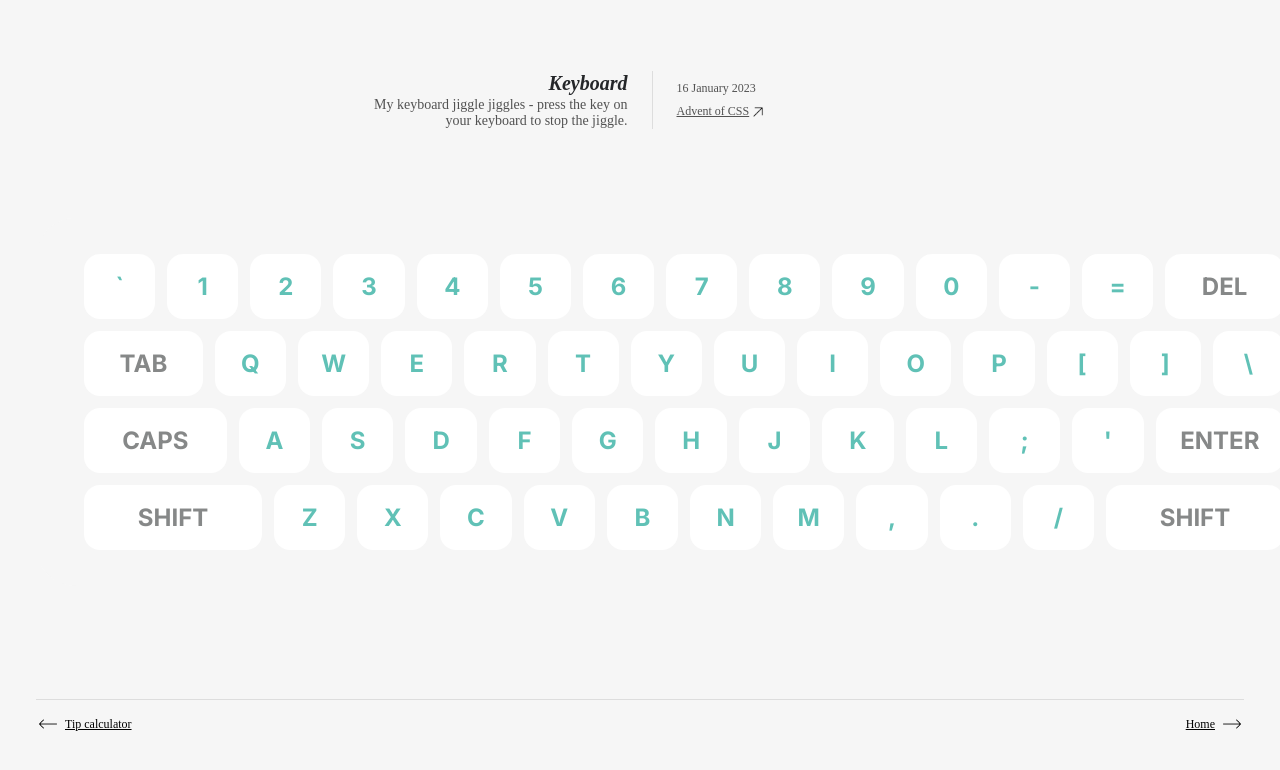
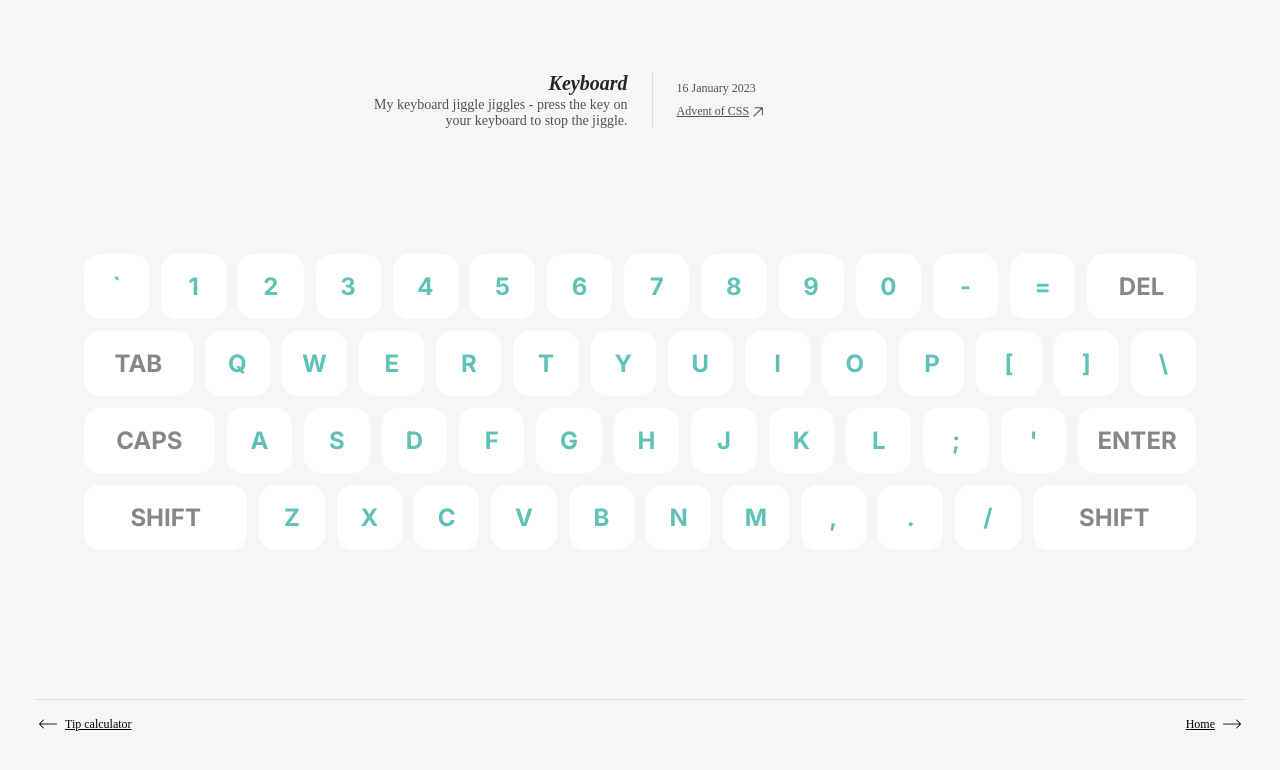
Before and after one commit to safiranugroho/safira.me-11ty, a SvelteKit app: page /keyboard in a window 1280 px wide. Shown: the top 770 px of the page. Built offline with nearby package versions, Linux system fonts and the light colour scheme.

Commit message:
fix keyboard

```diff
--- a/src/lib/doodles/Keyboard/index.svelte
+++ b/src/lib/doodles/Keyboard/index.svelte
@@ -32,17 +32,18 @@
     return map[id];
   };
 
+  let keyboard: HTMLDivElement;
   const addJiggle = () => {
     const randomIndex = getRandomIndex();
     const selector = getSelector(allKeys[randomIndex]);
-    const key = document.querySelector(selector);
+    const key = keyboard.querySelector(selector);
 
     key?.classList.add('jiggle');
   };
 
   const removeJiggle = (id: string) => {
     const selector = getSelector(id);
-    const prevKey = document.querySelector(selector);
+    const prevKey = keyboard.querySelector(selector);
     prevKey?.classList.remove('jiggle');
   };
 
@@ -58,7 +59,7 @@
   });
 </script>
 
-<div class="keyboard">
+<div class="keyboard" bind:this={keyboard}>
   <div class="row">
     {#each keys[0] as char}
       <div class="key" id={char}>{char}</div>
@@ -105,8 +106,6 @@
     gap: 12px;
 
     text-transform: uppercase;
-
-    width: 1200px;
   }
 
   .row {
--- a/src/routes/keyboard/+page.svelte
+++ b/src/routes/keyboard/+page.svelte
@@ -18,3 +18,11 @@
 
   <Keyboard slot="content" />
 </Page>
+
+<style>
+  @import '../../global.css';
+
+  :global(.content) {
+    width: 100%
+  }
+</style>
```
